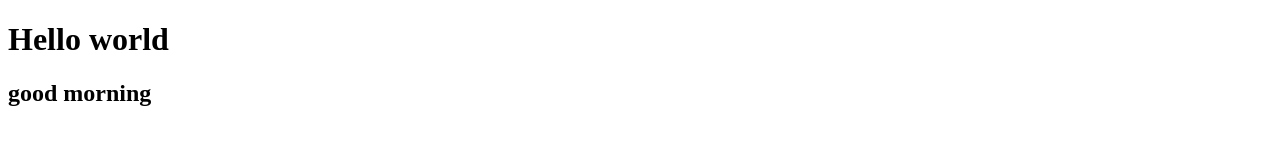
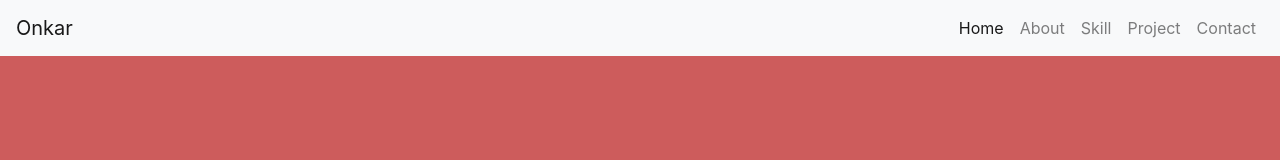
Before and after one commit to OnkarThombre/Portfolio_Onkar, a plain HTML site: page index.html in a window 1280 px wide. Drawn offline with nearby package versions, Linux system fonts and the light colour scheme.

Commit message:
style.css

```diff
--- a/index.html
+++ b/index.html
@@ -3,10 +3,54 @@
 <head>
 	<meta charset="utf-8">
 	<meta name="viewport" content="width=device-width, initial-scale=1">
-	<title></title>
+	<link rel="icon" type="image/png" href="https://www.svgrepo.com/show/220462/profile-portfolio.svg">
+
+	<link rel="stylesheet" href="https://cdn.jsdelivr.net/npm/bootstrap@4.6.2/dist/css/bootstrap.min.css" integrity="sha384-xOolHFLEh07PJGoPkLv1IbcEPTNtaed2xpHsD9ESMhqIYd0nLMwNLD69Npy4HI+N" crossorigin="anonymous">
+	<script src="https://cdn.jsdelivr.net/npm/jquery@3.5.1/dist/jquery.slim.min.js" integrity="sha384-DfXdz2htPH0lsSSs5nCTpuj/zy4C+OGpamoFVy38MVBnE+IbbVYUew+OrCXaRkfj" crossorigin="anonymous"></script>
+	<script src="https://cdn.jsdelivr.net/npm/bootstrap@4.6.2/dist/js/bootstrap.bundle.min.js" integrity="sha384-Fy6S3B9q64WdZWQUiU+q4/2Lc9npb8tCaSX9FK7E8HnRr0Jz8D6OP9dO5Vg3Q9ct" crossorigin="anonymous"></script>
+
+	<link rel="stylesheet" type="text/css" href="style.css">
+	<title>Portfolio</title>
 </head>
 <body>
-	<h1>Hello world</h1>
-	<h2>good morning</h2>
+	<div>
+		<nav class="navbar navbar-expand-lg navbar-light bg-light">
+  <a class="navbar-brand" href="#">Onkar</a>
+  <button class="navbar-toggler" type="button" data-toggle="collapse" data-target="#navbarSupportedContent" aria-controls="navbarSupportedContent" aria-expanded="false" aria-label="Toggle navigation">
+    <span class="navbar-toggler-icon"></span>
+  </button>
+
+  <div class="collapse navbar-collapse" id="navbarSupportedContent">
+    <ul class="navbar-nav ml-auto">
+
+
+
+
+      <li class="nav-item active">
+        <a class="nav-link" href="#">Home <span class="sr-only">(current)</span></a>
+      </li>
+      <li class="nav-item">
+        <a class="nav-link" href="#">About</a>
+      </li>
+
+      <li class="nav-item">
+        <a class="nav-link" href="#">Skill</a>
+      </li>
+
+      <li class="nav-item">
+        <a class="nav-link" href="#">Project</a>
+      </li>
+
+      <li class="nav-item">
+        <a class="nav-link" href="#">Contact</a>
+      </li>
+
+
+
+    </ul>
+
+  </div>
+</nav>
+	</div>
 </body>
 </html>
--- /dev/null
+++ b/style.css
@@ -0,0 +1,3 @@
+body{
+	background-color: indianred;
+}
```
